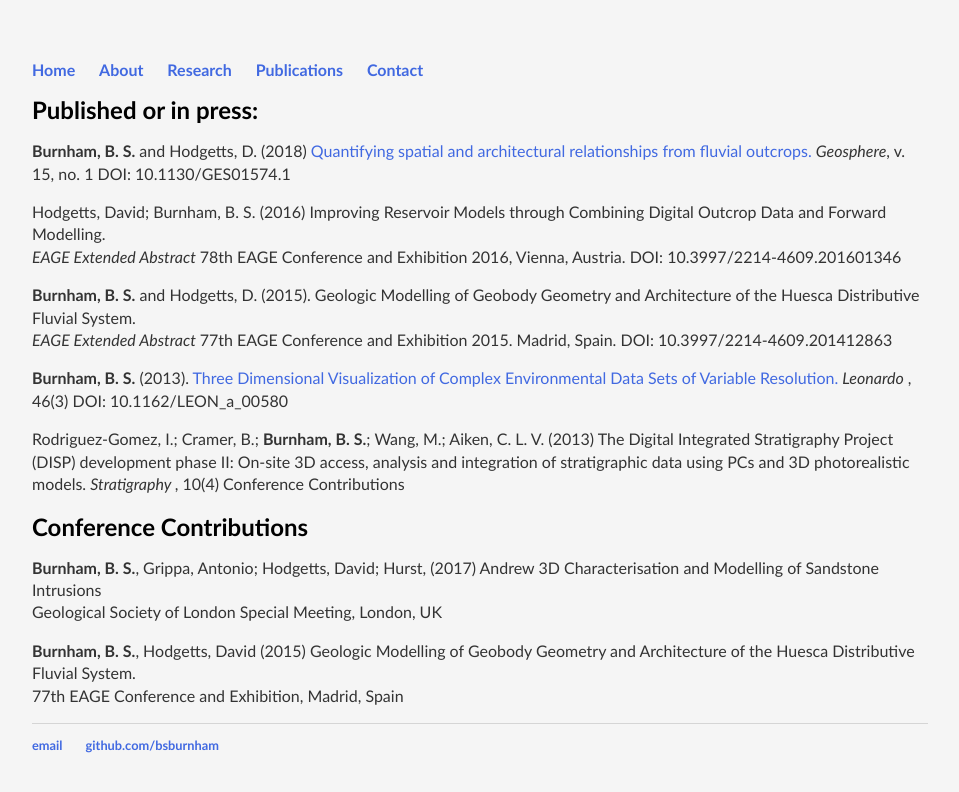
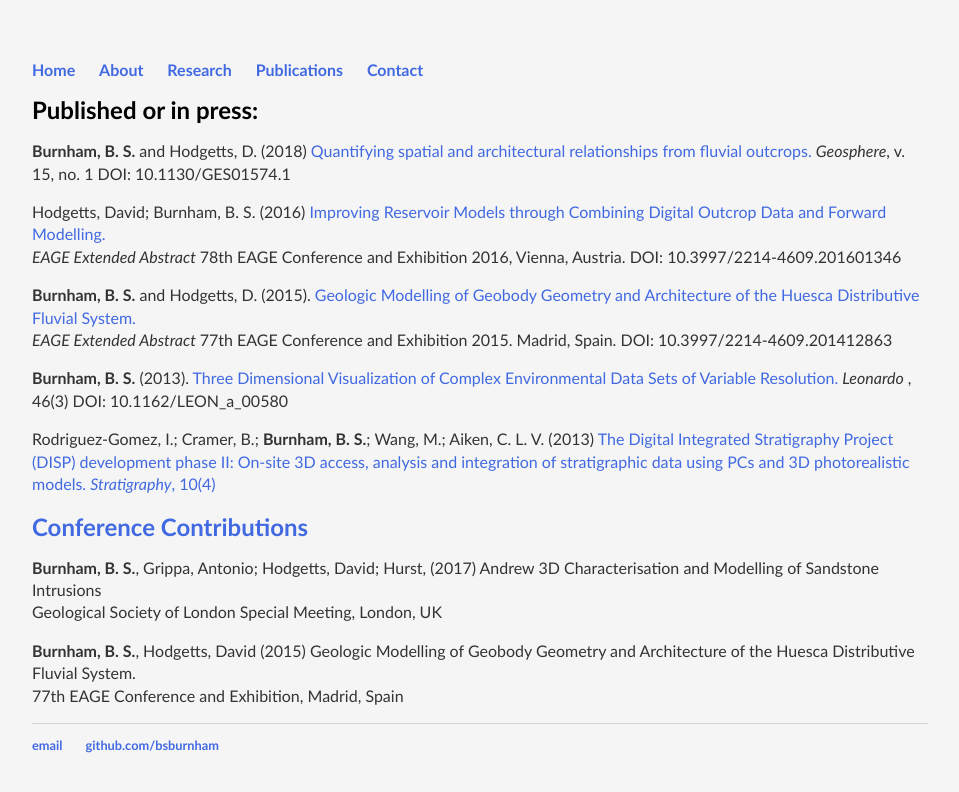
Before and after one commit to bsburnham/bsburnham.github.io, a Jekyll site: the page publications.html, which Jekyll copies as it is, in a window 1280 px wide. Shown: the top 792 px of the page, without its empty margins (160-1119 px from the left). Built offline with Jekyll 4.4.1, drawn with Linux system fonts in a browser that asks for light colours.

Commit message:
Update publications.html

```diff
--- a/publications.html
+++ b/publications.html
@@ -23,20 +23,20 @@
 		<p><b>Burnham, B. S. </b> and Hodgetts, D. (2018) <a href="https://doi.org/10.1130/GES01574.1">Quantifying spatial and architectural relationships from
 		fluvial outcrops.</a> <i>Geosphere</i>, v. 15, no. 1 DOI: 10.1130/GES01574.1</p>
 
-		<p>Hodgetts, David; Burnham, B. S.</b> (2016) Improving Reservoir Models through Combining Digital
-		Outcrop Data and Forward Modelling. <br><i>EAGE Extended Abstract </i>
+		<p>Hodgetts, David; Burnham, B. S.</b> (2016) <a href="http://earthdoc.eage.org/publication/publicationdetails/?publication=85590">Improving Reservoir Models through Combining Digital
+	Outcrop Data and Forward Modelling. </a> <br><i>EAGE Extended Abstract </i>
 		78th EAGE Conference and Exhibition 2016, Vienna, Austria. DOI: 10.3997/2214-4609.201601346</p>
 
-		<p><b>Burnham, B. S.</b> and Hodgetts, D. (2015).  Geologic Modelling of Geobody Geometry and Architecture
-		of the Huesca Distributive Fluvial System. <br><i>EAGE Extended Abstract </i>
+		<p><b>Burnham, B. S.</b> and Hodgetts, D. (2015). <a href="http://earthdoc.eage.org/publication/publicationdetails/?publication=80616">Geologic Modelling of Geobody Geometry and Architecture
+			of the Huesca Distributive Fluvial System.</a> <br><i>EAGE Extended Abstract </i>
 		77th EAGE Conference and Exhibition 2015. Madrid, Spain.  DOI: 10.3997/2214-4609.201412863 </p>
 
 		<p><b>Burnham, B. S.</b> (2013). <a href="https://doi.org/10.1162/LEON_a_00580">Three Dimensional Visualization of Complex Environmental Data Sets of Variable Resolution.</a>
 		<i>Leonardo </i>, 46(3) DOI: 10.1162/LEON_a_00580</p>
 
-		<p>Rodriguez-Gomez, I.; Cramer, B.; <b>Burnham, B. S.</b>; Wang, M.; Aiken, C. L. V. (2013) The Digital Integrated Stratigraphy
-		Project (DISP) development phase II: On-site 3D access, analysis and integration of stratigraphic data using PCs and 3D
-		photorealistic models. <i>Stratigraphy </i>, 10(4) Conference Contributions </p>
+		<p>Rodriguez-Gomez, I.; Cramer, B.; <b>Burnham, B. S.</b>; Wang, M.; Aiken, C. L. V. (2013)<a href="http://www.micropress.org/microaccess/stratigraphy/issue-303/article-1858">
+		The Digital Integrated Stratigraphy Project (DISP) development phase II: On-site 3D access, analysis and integration of stratigraphic data using PCs and 3D
+		photorealistic models. <i>Stratigraphy</i>, 10(4)</p>
 
 		<h1>Conference Contributions</h1>
 		<p><b>Burnham, B. S.</b>, Grippa, Antonio; Hodgetts, David; Hurst, (2017) Andrew 3D Characterisation and
```
